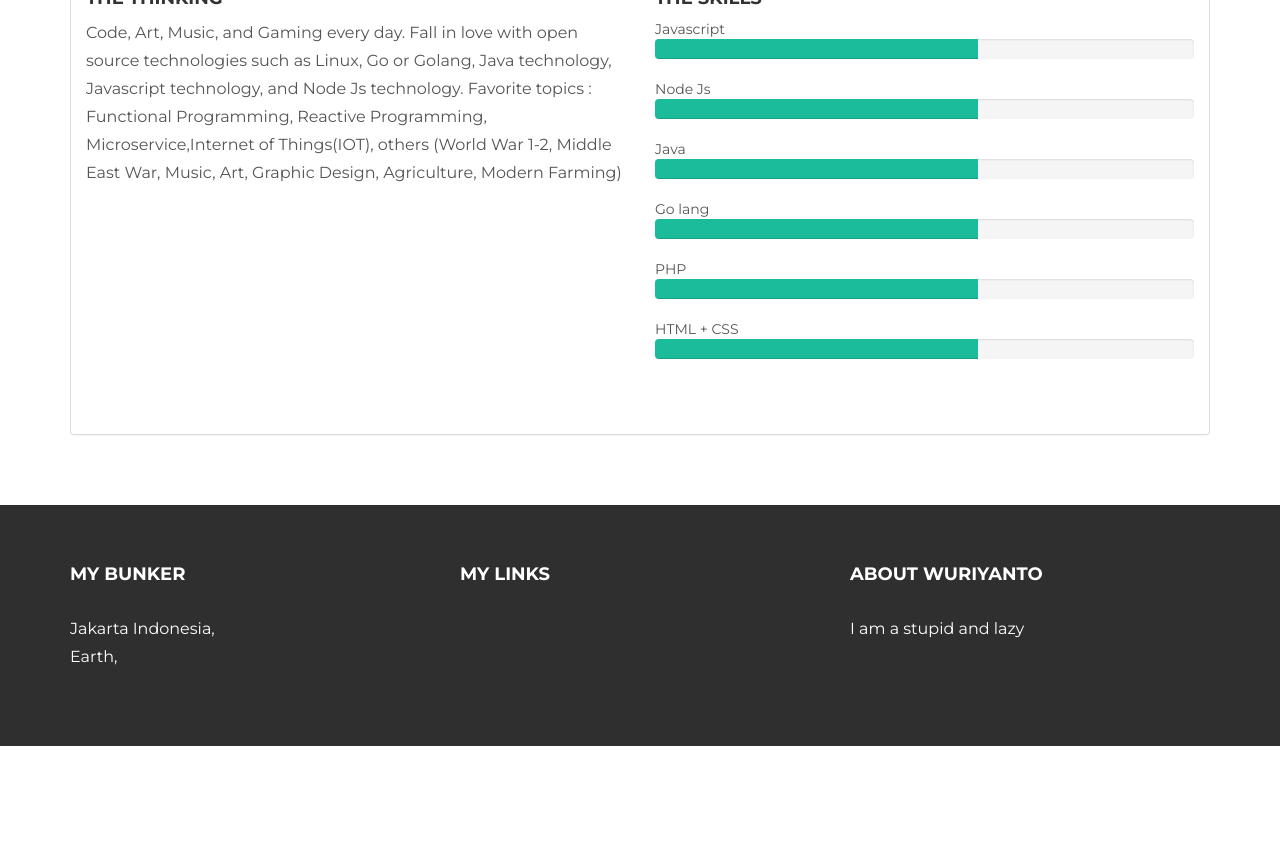
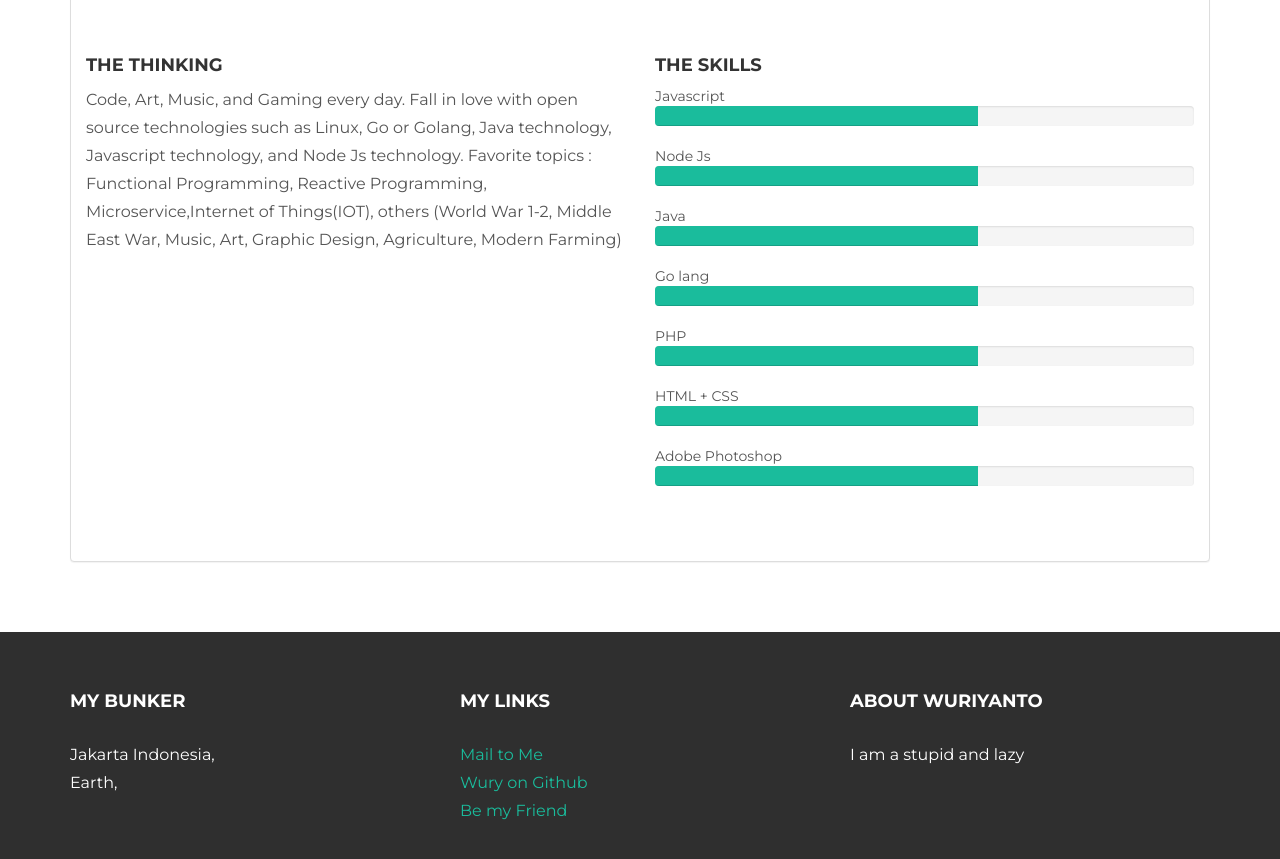
Before and after one commit to wuriyanto48/wuriyanto48.github.io, a Jekyll site: the page built from about/index.html, in a window 1280 px wide and 900 px high, scrolled down 890 px. Shown: the top 859 px of the window. Built offline with Jekyll 4.4.1, drawn with Linux system fonts in a browser that asks for light colours; nearby versions of some CDN libraries; before the commit the page ends 1636 px from its top, so only the background shows below that.

Commit message:
update cv index.html

```diff
--- a/_layouts/default.html
+++ b/_layouts/default.html
@@ -57,7 +57,7 @@
 	    <div class="container">
 			<div class="row">
 				<div class="col-lg-8 col-lg-offset-2 centered">
-					<img src="/assets/img/wury.jpg" alt="Stanley" style="width:150px" class="img-thumbnail">
+					<img src="/assets/img/wury.jpg" alt="Stanley" style="width:200px" class="img-thumbnail">
 					<h1>Code, Music, and Art</h1>
 					<p>Hello everybody. I'm Wuriyanto, </p>
 
@@ -93,9 +93,9 @@
 				<div class="col-lg-4">
 					<h4>My Links</h4>
 					<p>
-						<a href="mailto:wuriyanto48@yahoo.co.id"><i class="fa fa-envelope-square fa-3x social"></i></a><br/>
-						<a href="https://github.com/wuriyanto48"><i class="fa fa-github-square fa-3x social"></i></a><br/>
-						<a href="https://www.facebook.com/wuriyanto"><i class="fa fa-facebook-square fa-3x social"></i></a>
+						<a href="mailto:wuriyanto48@yahoo.co.id">Mail to Me</a><br/>
+						<a href="https://github.com/wuriyanto48">Wury on Github</a><br/>
+						<a href="https://www.facebook.com/wuriyanto">Be my Friend</a>
 					</p>
 				</div><!-- /col-lg-4 -->
 
--- a/about/index.html
+++ b/about/index.html
@@ -55,5 +55,12 @@ title_header: About Me
 					</div>
 				</div>
 
+        Adobe Photoshop
+				<div class="progress">
+					<div class="progress-bar progress-bar-theme" role="progressbar" aria-valuenow="90" aria-valuemin="0" aria-valuemax="100" style="width: 60%;">
+						<span class="sr-only">90% Complete</span>
+					</div>
+				</div>
+
 			</div><!-- /col-lg-6 -->
 		</div><!-- /row -->
```
